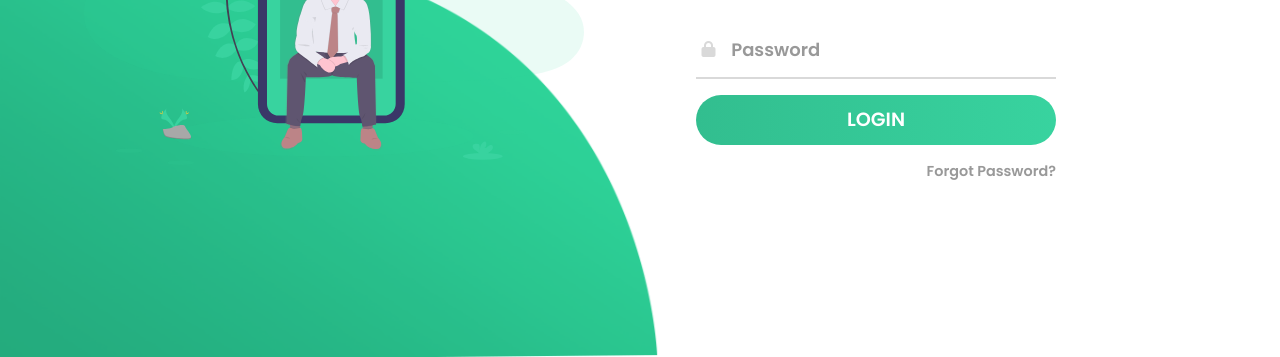
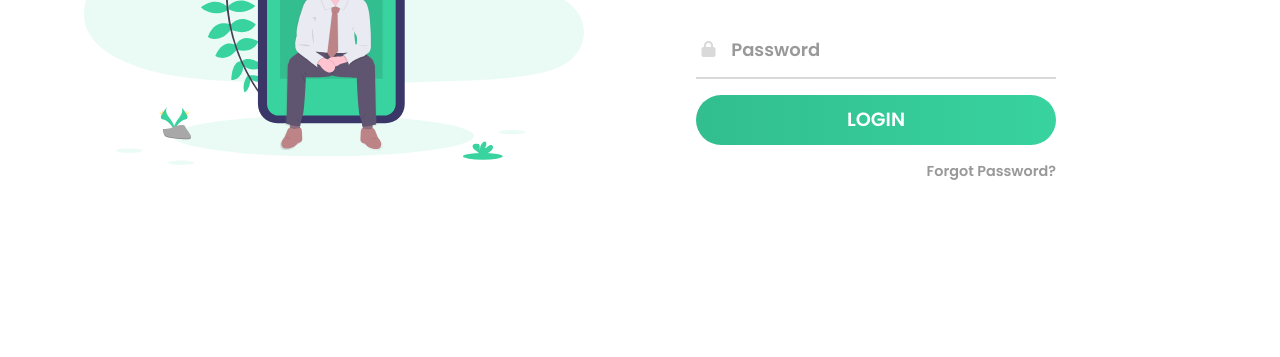
Before and after one commit to NAGARAJ2810/dindex.html, a plain HTML site: page index.html in a window 1280 px wide. Shown: the part 443-800 px from the top of the page. Drawn offline with Linux system fonts and the light colour scheme; files that its build step writes are made by us from their sources; files whose address does not match are found by name.

Commit message:
Update index.html

```diff
--- a/index.html
+++ b/index.html
@@ -8,7 +8,7 @@
 	<meta name="viewport" content="width=device-width, initial-scale=1">
 </head>
 <body>
-	<img class="wave" src="wave.png">
+
 	<div class="container">
 		<div class="img">
 			<img src="bg.svg">
```
